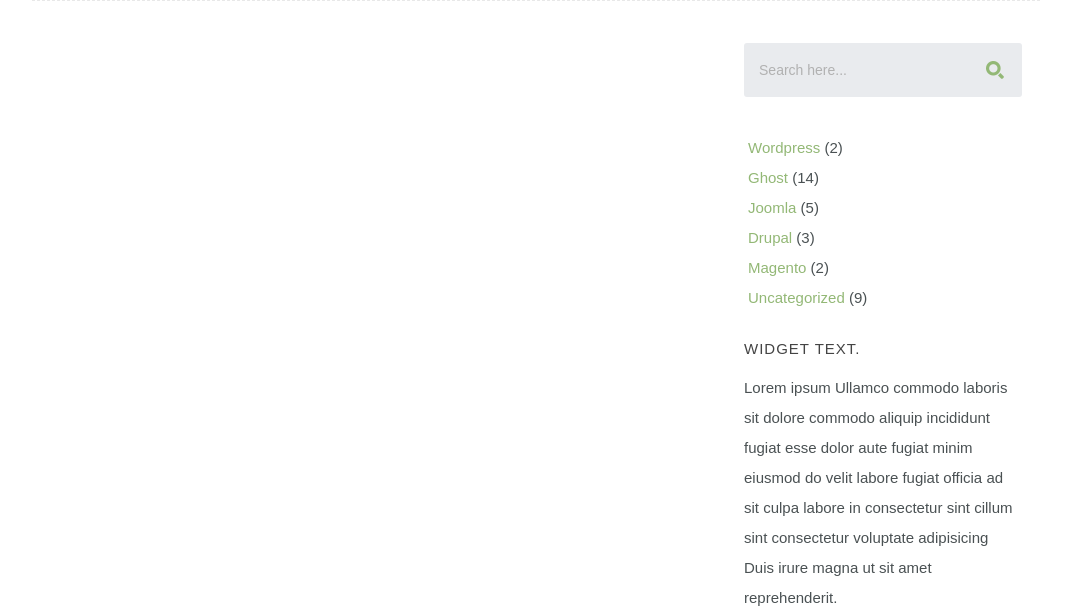
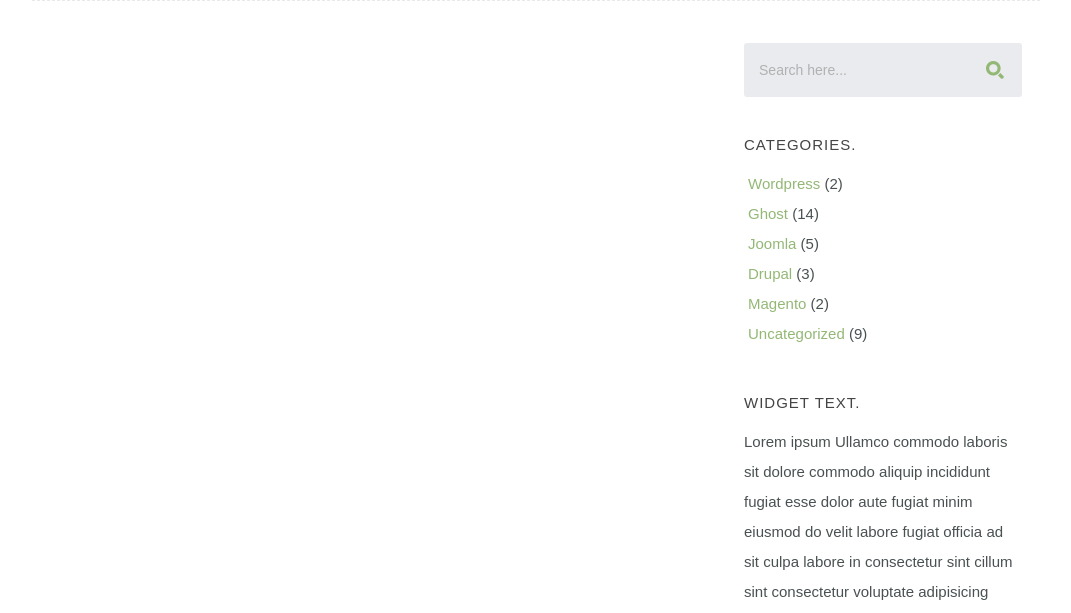
Before and after one commit to sbozturk/baum_staj_blog, a PHP site: page /index.php in a window 1280 px wide. Shown: the part 323-936 px from the top of the page, without its empty margins (104-1175 px from the left). Run offline with PHP 8.4, Linux system fonts and the light colour scheme; data that the repository does not hold is empty; some libraries are stand-ins or nearby versions.

Commit message:
updated categories

```diff
--- a/sidebar.php
+++ b/sidebar.php
@@ -10,7 +10,12 @@
             </form>
          </div>
 
-  <?php require_once "categories.php"; ?>
+         <div class="widget widget_categories group">
+           <h3>Categories.</h3>
+           <?php require_once "categories.php"; ?>
+         </div>
+
+
 
   <div class="widget widget_text group">
     <h3>Widget Text.</h3>
```
